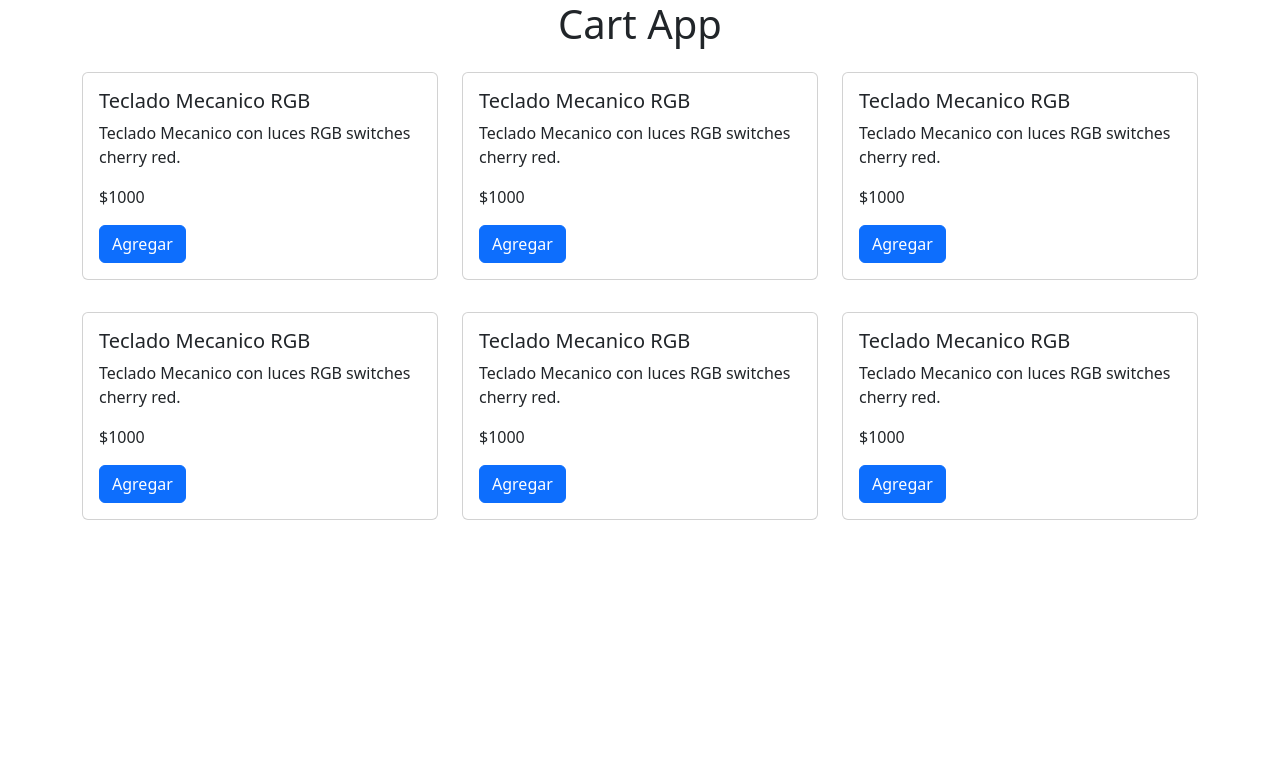
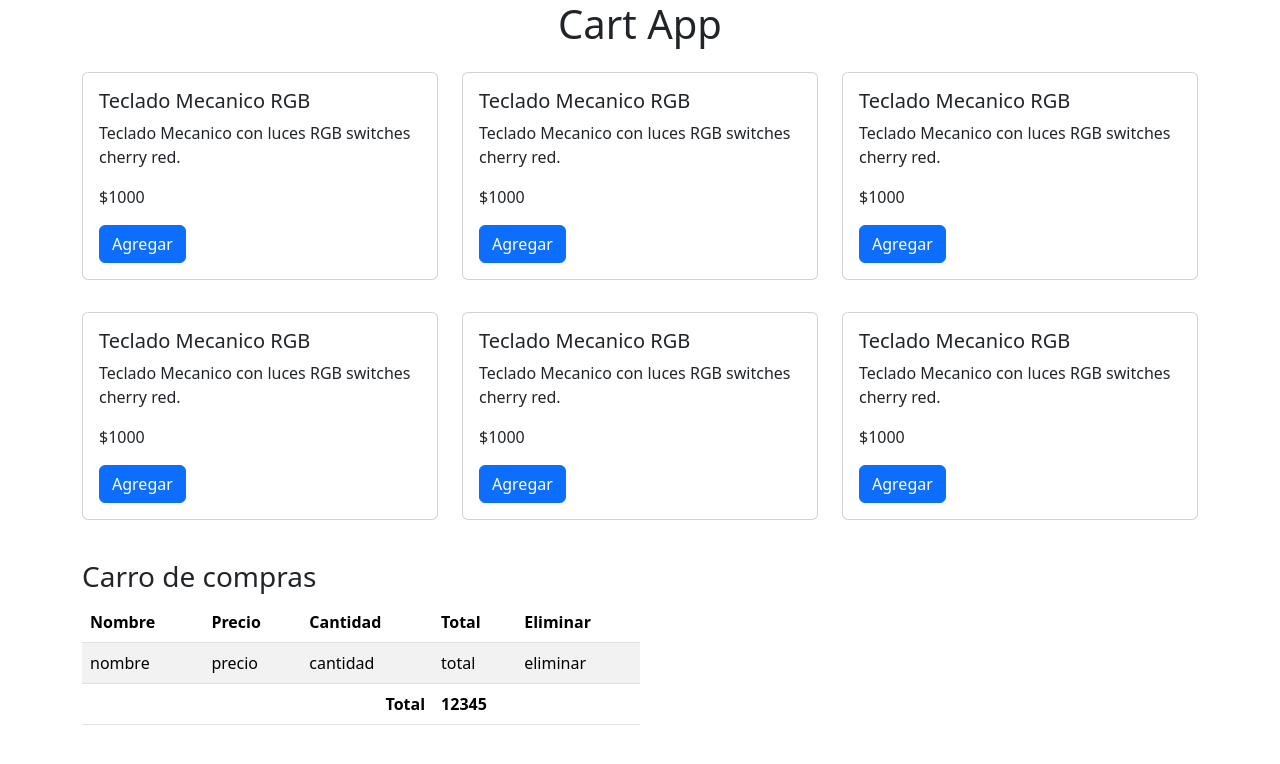
Before and after one commit to VictorPrado002/cart-app, a React (Vite) app: page / in a window 1280 px wide. Shown: the top 764 px of the page. Built offline with nearby package versions, Linux system fonts and the light colour scheme.

Commit message:
finished started layout

```diff
--- a/src/CartApp.jsx
+++ b/src/CartApp.jsx
@@ -65,6 +65,35 @@
                 </div>
             </div>
         </div>
+        <div className="my-4 w-50">
+            <h3>Carro de compras</h3>
+            <table className="table table-hover table-striped">
+                <thead>
+                    <tr>
+                        <th>Nombre</th>
+                        <th>Precio</th>
+                        <th>Cantidad</th>
+                        <th>Total</th>
+                        <th>Eliminar</th>
+                    </tr>
+                </thead>
+                <tbody>
+                    <tr>
+                        <td>nombre</td>
+                        <td>precio</td>
+                        <td>cantidad</td>
+                        <td>total</td>
+                        <td>eliminar</td>
+                    </tr>
+                </tbody>
+                <tfoot>
+                    <tr>
+                        <td colSpan="3" className="text-end fw-bold">Total</td>
+                        <td colSpan="2" className="text-start fw-bold">12345</td>
+                    </tr>
+                </tfoot>
+            </table>
+        </div>
     </div>
     </>
     );
```
